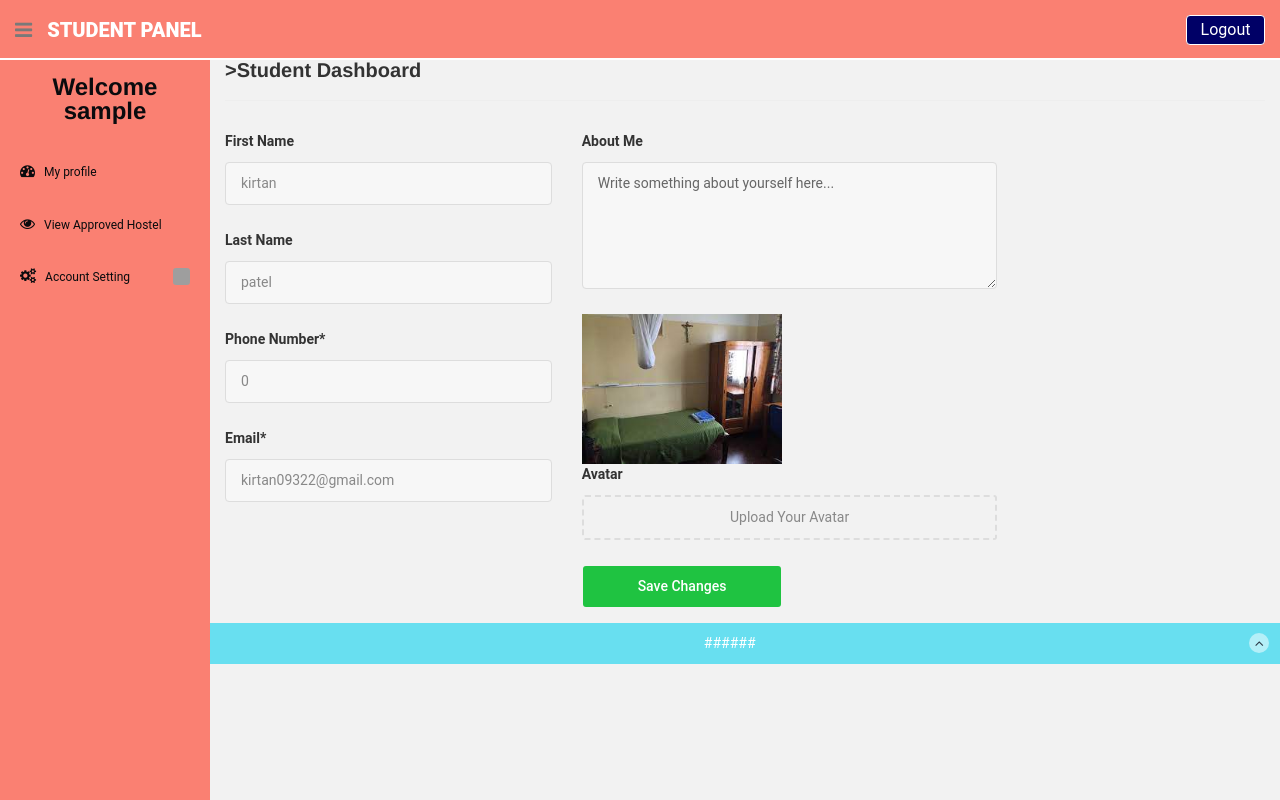
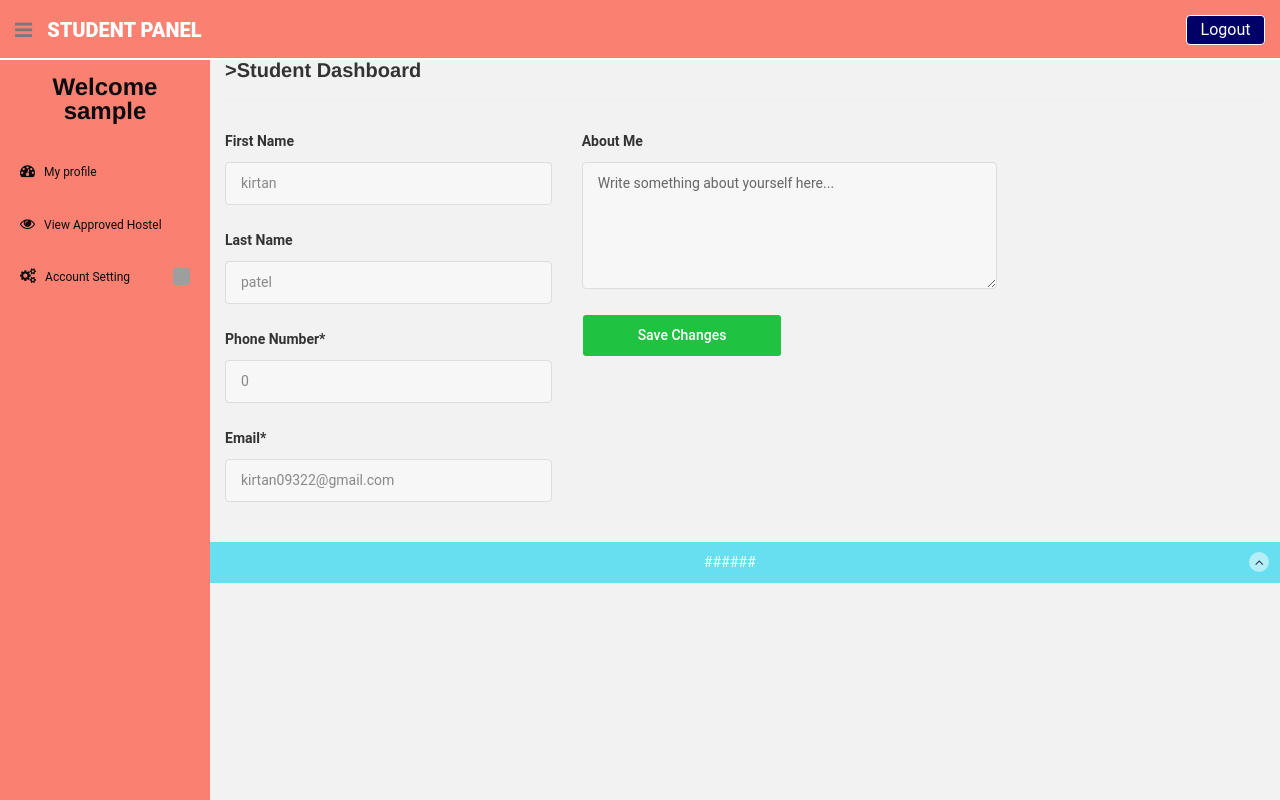
Before and after one commit to gagandeepsingh21/ISP1, a PHP site: page /student/dashboard.php in a window 1280 px wide. Run offline with PHP 8.4, Linux system fonts and the light colour scheme; the visitor is signed in with stand-in values (Sample User, id 1); data comes from the database, SQL or seed files in the repository; grey boxes are pictures that could not be loaded.

Commit message:
few changes

```diff
--- a/student/dashboard.php
+++ b/student/dashboard.php
@@ -89,13 +89,7 @@
             <label for="profile-introduce" class="my-profile__label">About Me</label>
             <textarea id="profile-introduce" required="" name="about" rows="5" class="my-profile__field" placeholder="Write something about yourself here..."><?php echo $row['about_me'] ?></textarea>
 
-            <img src="../hostel 2.jfif" height="200px" width="200px;">
 
-            <label for="profile-avatar" class="my-profile__label">Avatar</label>
-            <div class="my-profile__wrapper">
-              <input type="file" name="profile_picture">
-              <span><i class="ion-image"></i> Upload Your Avatar</span>
-            </div>
 
             <button type="submit" name="submit_update" class="my-profile__submit">Save Changes</button>
         </div><!-- .col -->
```
Also changed, not shown: landlord/images/uploads/kilimani.jpeg (added), landlord/images/uploads/kilimani_background1.jpg (added). Lines whose indentation alone changed are shown as unchanged.
